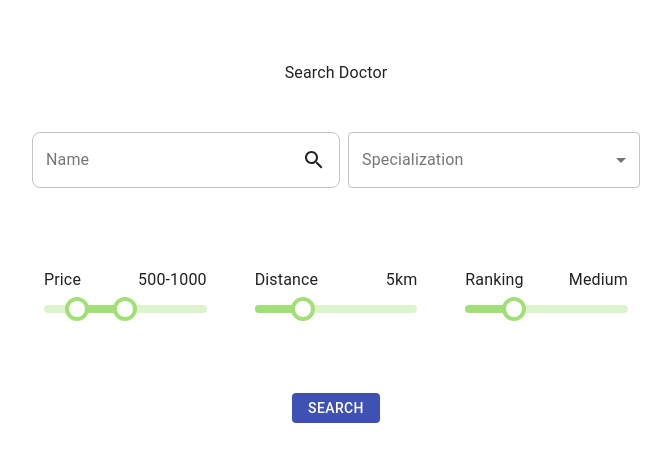
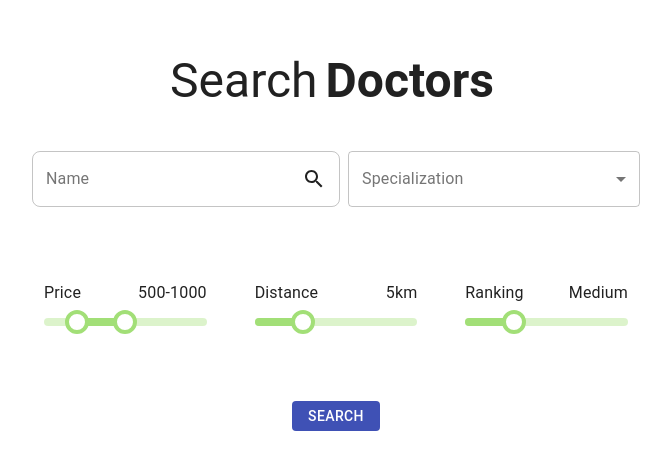
Before and after one commit to SikandarZameer/Search-App, a React (Create React App) app: page / in a window 1280 px wide. Shown: the part 166-636 px from the top of the page, without its empty margins (304-975 px from the left). Built offline with nearby package versions, Linux system fonts and the light colour scheme.

Commit message:
Search-Screen-1.1

```diff
--- a/src/Screens/SearchScreen.jsx
+++ b/src/Screens/SearchScreen.jsx
@@ -4,6 +4,7 @@ import CustomSlider from "../Components/CustomSlider";
 import CustomButton from "../Components/CustomButton";
 import CustTextFields from "../Components/CustTextFields";
 import CustSelect from "../Components/CustSelect";
+import Box from "@material-ui/core/Box";
 
 const SearchScreen = () => {
   return (
@@ -21,7 +22,14 @@ const SearchScreen = () => {
         >
           <Grid item xs={12} style={{ height: "20vh" }} />
           <Grid item xs={12}>
-            <Typography> Search Doctor </Typography>
+            <Typography display="inline" variant="h3">
+              Search
+            </Typography>
+            <Typography display="inline" variant="h3">
+              <Box display="inline" fontWeight="fontWeightBold" m={1}>
+                Doctors
+              </Box>
+            </Typography>
           </Grid>
           <Grid item container xs={12} spacing={1}>
             <Grid item xs={6}>
```
